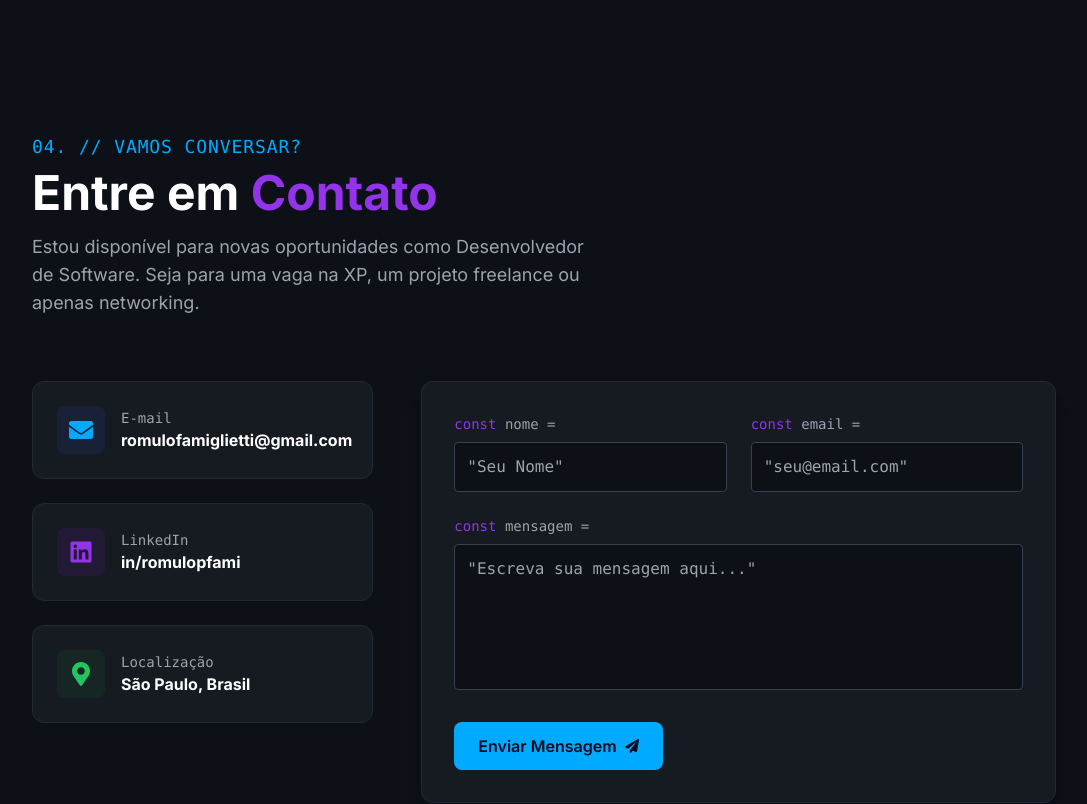
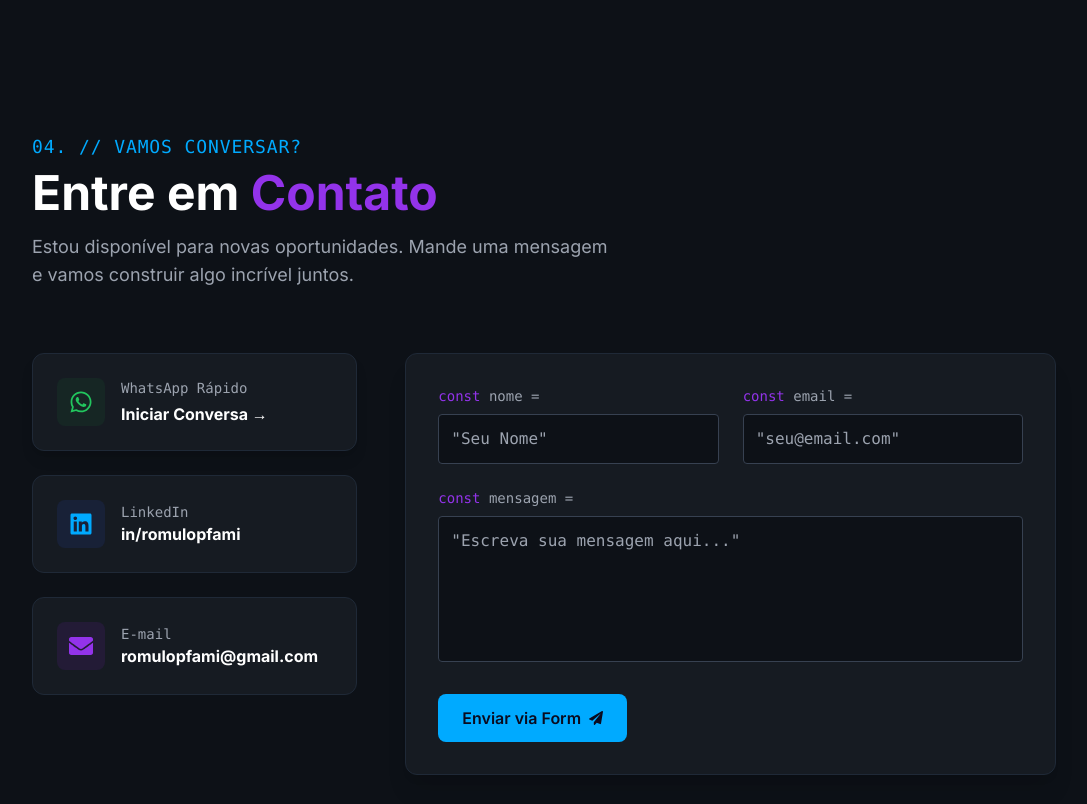
Before and after one commit to rfamiglietti/portifolio, a React (Vite) app: page / in a window 1280 px wide. Shown: the part 3720-4524 px from the top of the page, without its empty margins (136-1223 px from the left). Built offline with nearby package versions, Linux system fonts and the light colour scheme.

Commit message:
feat(contact): ativa envio de email via formsubmit e adiciona link direto whatsapp

```diff
--- a/src/pages/Contact.jsx
+++ b/src/pages/Contact.jsx
@@ -1,29 +1,25 @@
-import React from 'react';
+import React, { useState } from 'react';
 import { motion } from 'framer-motion';
-import { FaEnvelope, FaLinkedin, FaMapMarkerAlt, FaPaperPlane } from 'react-icons/fa';
+import { FaEnvelope, FaLinkedin, FaMapMarkerAlt, FaPaperPlane, FaWhatsapp } from 'react-icons/fa';
 import SectionWrapper from '../components/SectionWrapper';
 import NeonButton from '../components/NeonButton';
 
 const Contact = () => {
-  // Configuração de animação para os itens surgirem de baixo para cima
   const fadeInUp = {
     hidden: { opacity: 0, y: 20 },
     visible: { opacity: 1, y: 0, transition: { duration: 0.6 } }
   };
 
-  // Função para lidar com o envio (Simulação por enquanto)
-  // Futuramente você pode conectar com EmailJS ou Formspree
-  const handleSubmit = (e) => {
-    e.preventDefault();
-    alert('Obrigado! Esta funcionalidade será conectada em breve.');
-  };
+  // === CONFIGURAÇÃO DO WHATSAPP ===
+  const whatsappNumber = "5511943421854";
+  const whatsappMessage = encodeURIComponent("Olá Rômulo! Vi seu portfólio e gostaria de conversar sobre uma oportunidade.");
+  const whatsappLink = `https://wa.me/${whatsappNumber}?text=${whatsappMessage}`;
 
   return (
-    // Usa o SectionWrapper para manter o padding e alinhamento padrão das seções
     <SectionWrapper id="contact">
-      <div className="max-w-5xl mx-auto w-full pb-20">
+      <div className="max-w-5xl mx-auto w-full pb-32">
 
-        {/* === CABEÇALHO DA SEÇÃO === */}
+        {/* === CABEÇALHO === */}
         <motion.div
           initial="hidden"
           whileInView="visible"
@@ -31,7 +27,6 @@ const Contact = () => {
           variants={fadeInUp}
           className="mb-16 text-center lg:text-left"
         >
-          {/* Tag decorativa estilo código */}
           <span className="font-mono text-blue-neon text-lg tracking-wider">
             04. // VAMOS CONVERSAR?
           </span>
@@ -39,14 +34,14 @@ const Contact = () => {
             Entre em <span className="text-purple-neon">Contato</span>
           </h2>
           <p className="text-gray-400 mt-4 max-w-xl text-lg">
-            Estou disponível para novas oportunidades como Desenvolvedor de Software.
-            Seja para uma vaga na XP, um projeto freelance ou apenas networking.
+            Estou disponível para novas oportunidades.
+            Mande uma mensagem e vamos construir algo incrível juntos.
           </p>
         </motion.div>
 
         <div className="flex flex-col lg:flex-row gap-12">
 
-          {/* === COLUNA DA ESQUERDA: CARDS DE INFORMAÇÃO === */}
+          {/* === COLUNA DA ESQUERDA: CANAIS === */}
           <motion.div
             className="lg:w-1/3 space-y-6"
             initial={{ opacity: 0, x: -50 }}
@@ -54,54 +49,60 @@ const Contact = () => {
             viewport={{ once: true }}
             transition={{ duration: 0.6 }}
           >
-            {/* Card: E-mail */}
-            <div className="bg-[#161b22] p-6 rounded-xl border border-gray-800 hover:border-blue-neon/50 transition-colors group">
+
+            {/* Card: WhatsApp */}
+            <a
+              href={whatsappLink}
+              target="_blank"
+              rel="noopener noreferrer"
+              className="bg-[#161b22] p-6 rounded-xl border border-gray-800 hover:border-green-500 transition-all group block cursor-pointer shadow-lg hover:shadow-green-500/20"
+            >
               <div className="flex items-center gap-4">
-                <div className="p-3 bg-blue-900/20 rounded-lg text-blue-neon group-hover:text-white transition-colors">
-                  <FaEnvelope size={24} />
+                <div className="p-3 bg-green-900/20 rounded-lg text-green-500 group-hover:text-white transition-colors">
+                  <FaWhatsapp size={24} />
                 </div>
                 <div>
-                  <h4 className="text-gray-400 text-sm font-mono">E-mail</h4>
-                  {/* Link mailto abre o app de email direto */}
-                  <a href="mailto:romulofamiglietti@gmail.com" className="text-white font-bold hover:text-blue-neon transition-colors">
-                    romulofamiglietti@gmail.com
-                  </a>
+                  <h4 className="text-gray-400 text-sm font-mono mb-1">WhatsApp Rápido</h4>
+                  <span className="text-white font-bold group-hover:text-green-400 transition-colors">
+                    Iniciar Conversa &rarr;
+                  </span>
                 </div>
               </div>
-            </div>
+            </a>
 
             {/* Card: LinkedIn */}
             <div className="bg-[#161b22] p-6 rounded-xl border border-gray-800 hover:border-blue-neon/50 transition-colors group">
               <div className="flex items-center gap-4">
-                <div className="p-3 bg-purple-900/20 rounded-lg text-purple-neon group-hover:text-white transition-colors">
+                <div className="p-3 bg-blue-900/20 rounded-lg text-blue-neon group-hover:text-white transition-colors">
                   <FaLinkedin size={24} />
                 </div>
                 <div>
                   <h4 className="text-gray-400 text-sm font-mono">LinkedIn</h4>
-                  <a href="https://linkedin.com/in/romulopfami" target="_blank" rel="noopener noreferrer" className="text-white font-bold hover:text-purple-neon transition-colors">
+                  <a href="https://linkedin.com/in/romulopfami" target="_blank" rel="noopener noreferrer" className="text-white font-bold hover:text-blue-neon transition-colors">
                     in/romulopfami
                   </a>
                 </div>
               </div>
             </div>
 
-            {/* Card: Localização */}
-            <div className="bg-[#161b22] p-6 rounded-xl border border-gray-800 hover:border-green-500/50 transition-colors group">
+            {/* Card: Email */}
+            <div className="bg-[#161b22] p-6 rounded-xl border border-gray-800 hover:border-purple-neon/50 transition-colors group">
               <div className="flex items-center gap-4">
-                <div className="p-3 bg-green-900/20 rounded-lg text-green-500 group-hover:text-white transition-colors">
-                  <FaMapMarkerAlt size={24} />
+                <div className="p-3 bg-purple-900/20 rounded-lg text-purple-neon group-hover:text-white transition-colors">
+                  <FaEnvelope size={24} />
                 </div>
                 <div>
-                  <h4 className="text-gray-400 text-sm font-mono">Localização</h4>
-                  <span className="text-white font-bold">
-                    São Paulo, Brasil
-                  </span>
+                  <h4 className="text-gray-400 text-sm font-mono">E-mail</h4>
+                  <a href="mailto:romulopfami@gmail.com" className="text-white font-bold hover:text-purple-neon transition-colors">
+                    romulopfami@gmail.com
+                  </a>
                 </div>
               </div>
             </div>
+
           </motion.div>
 
-          {/* === COLUNA DA DIREITA: FORMULÁRIO ESTILO 'TERMINAL' === */}
+          {/* === COLUNA DA DIREITA: FORMULÁRIO FUNCIONAL === */}
           <motion.div
             className="lg:w-2/3"
             initial={{ opacity: 0, x: 50 }}
@@ -109,54 +110,65 @@ const Contact = () => {
             viewport={{ once: true }}
             transition={{ duration: 0.6, delay: 0.2 }}
           >
-            <form onSubmit={handleSubmit} className="bg-[#161b22] p-8 rounded-xl border border-gray-800 shadow-xl">
+            {/* FormSubmit: */}
+            <form
+              action="https://formsubmit.co/romulopfami@gmail.com"
+              method="POST"
+              className="bg-[#161b22] p-8 rounded-xl border border-gray-800 shadow-xl"
+            >
+              {/* Configurações ocultas do FormSubmit */}
+              <input type="hidden" name="_captcha" value="false" />
+              <input type="hidden" name="_next" value="https://rfamiglietti.github.io/portfolio/" />
+              <input type="hidden" name="_subject" value="Novo contato via Portfólio!" />
+
               <div className="grid grid-cols-1 md:grid-cols-2 gap-6 mb-6">
-
-                {/* Input: Nome */}
+                {/* Nome */}
                 <div className="flex flex-col gap-2">
                   <label htmlFor="name" className="text-sm font-mono text-gray-400">
                     <span className="text-purple-neon">const</span> nome =
                   </label>
                   <input
                     type="text"
-                    id="name"
+                    name="name"
+                    required
                     placeholder='"Seu Nome"'
                     className="bg-[#0d1117] border border-gray-700 rounded p-3 text-white focus:border-blue-neon focus:outline-none focus:ring-1 focus:ring-blue-neon transition-all font-mono"
                   />
                 </div>
 
-                {/* Input: Email */}
+                {/* Email */}
                 <div className="flex flex-col gap-2">
                   <label htmlFor="email" className="text-sm font-mono text-gray-400">
                     <span className="text-purple-neon">const</span> email =
                   </label>
                   <input
                     type="email"
-                    id="email"
+                    name="email"
+                    required
                     placeholder='"seu@email.com"'
                     className="bg-[#0d1117] border border-gray-700 rounded p-3 text-white focus:border-blue-neon focus:outline-none focus:ring-1 focus:ring-blue-neon transition-all font-mono"
                   />
                 </div>
               </div>
 
-              {/* Textarea: Mensagem */}
+              {/* Mensagem */}
               <div className="flex flex-col gap-2 mb-8">
                 <label htmlFor="message" className="text-sm font-mono text-gray-400">
                   <span className="text-purple-neon">const</span> mensagem =
                 </label>
                 <textarea
-                  id="message"
+                  name="message"
+                  required
                   rows="5"
                   placeholder='"Escreva sua mensagem aqui..."'
                   className="bg-[#0d1117] border border-gray-700 rounded p-3 text-white focus:border-blue-neon focus:outline-none focus:ring-1 focus:ring-blue-neon transition-all font-mono resize-none"
                 ></textarea>
               </div>
 
-              {/* Botão de Enviar */}
               <button type="submit" className="w-full md:w-auto">
                 <NeonButton primary={true}>
                   <span className="flex items-center gap-2">
-                    Enviar Mensagem <FaPaperPlane className="text-sm" />
+                    Enviar via Form <FaPaperPlane className="text-sm" />
                   </span>
                 </NeonButton>
               </button>
```
